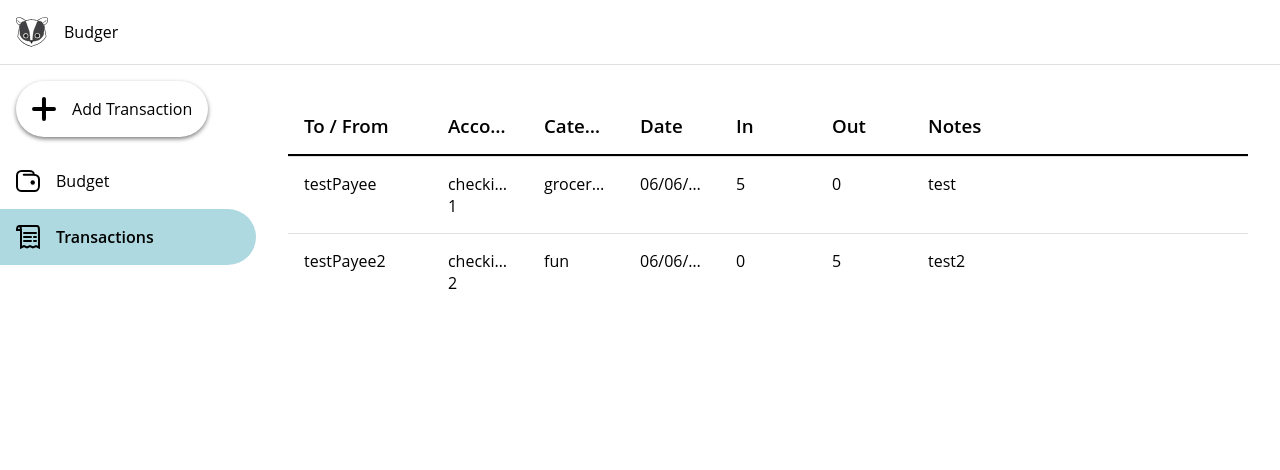
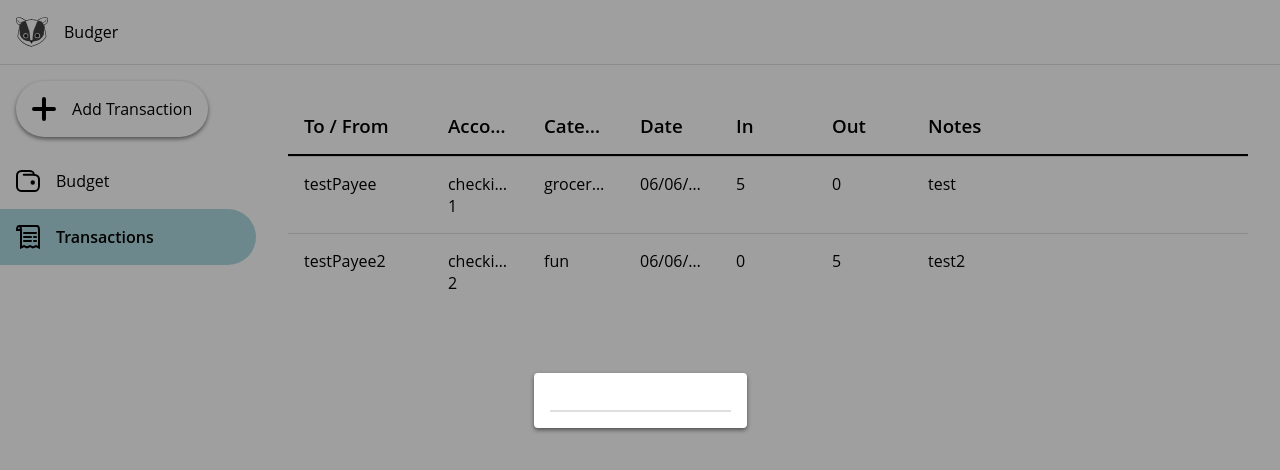
Before and after one commit to itscharlieliu/budger, a React (Create React App) app: page /transactions in a window 1280 px wide. Shown: the top 470 px of the page. Built offline with nearby package versions, Linux system fonts and the light colour scheme; the HTML template or start-up script is replaced by a standard one.

Commit message:
Added input component

```diff
--- a/src/App.tsx
+++ b/src/App.tsx
@@ -1,4 +1,4 @@
-import React from "react";
+import React, { useEffect } from "react";
 import { connect } from "react-redux";
 import { BrowserRouter } from "react-router-dom";
 import styled from "styled-components";
--- a/src/components/NavigationDrawer.tsx
+++ b/src/components/NavigationDrawer.tsx
@@ -1,5 +1,6 @@
 import React, { useState } from "react";
 import { useLocation, useHistory } from "react-router-dom";
+import styled from "styled-components";
 
 import { BUDGET, TRANSACTIONS } from "../defs/routerPaths";
 import { ReactComponent as PlusIcon } from "../resources/images/plusIcon.svg";
@@ -12,19 +13,12 @@ import Drawer from "./common/Drawer";
 import DrawerListItem from "./common/DrawerListItem";
 import Icon from "./common/Icon";
 import Modal from "./common/Modal";
-import styled from "styled-components";
-
-const Test = styled.div`
-    width: 500px;
-    height: 500px;
-`;
+import TransactionAddForm from "./TransactionAddForm";
 
 const NavigationDrawer = (): JSX.Element => {
-    const [isAddingTransaction, setIsAddingTransaction] = useState<boolean>(false);
+    const [isAddingTransaction, setIsAddingTransaction] = useState(true);
     const location = useLocation();
     const history = useHistory();
-
-    console.log("drawer rerender");
 
     return (
         <Drawer>
@@ -34,7 +28,7 @@ const NavigationDrawer = (): JSX.Element => {
                     setIsAddingTransaction(false);
                 }}
             >
-                <Test>Hello</Test>
+                <TransactionAddForm />
             </Modal>
 
             <Button onClick={() => setIsAddingTransaction(true)} icon={<PlusIcon />}>
--- /dev/null
+++ b/src/components/TransactionAddForm.tsx
@@ -0,0 +1,17 @@
+import styled from "styled-components";
+import React from "react";
+import Input from "./common/Input";
+
+const TransactionAddContainer = styled.div`
+    padding: 16px;
+`;
+
+const TransactionAddForm = (): JSX.Element => {
+    return (
+        <TransactionAddContainer>
+            <Input></Input>
+        </TransactionAddContainer>
+    );
+};
+
+export default TransactionAddForm;
--- /dev/null
+++ b/src/components/common/Input.tsx
@@ -0,0 +1,17 @@
+import styled from "styled-components";
+import { theme } from "../../defs/theme";
+
+const Input = styled.input`
+    outline: none;
+    border-width: 2px;
+    border-style: none none solid none;
+    border-color: ${theme.palette.input.inactive};
+
+    &:focus {
+        border-color: ${theme.palette.input.active};
+    }
+
+    transition: border-bottom-color 0.3s;
+`;
+
+export default Input;
--- a/src/defs/theme.ts
+++ b/src/defs/theme.ts
@@ -23,6 +23,10 @@ export const theme = {
         },
         modal: {
             background: "#00000060",
+        },
+        input: {
+            inactive: "#00000020",
+            active: "#000000",
         },
     },
     shadow: {
```
